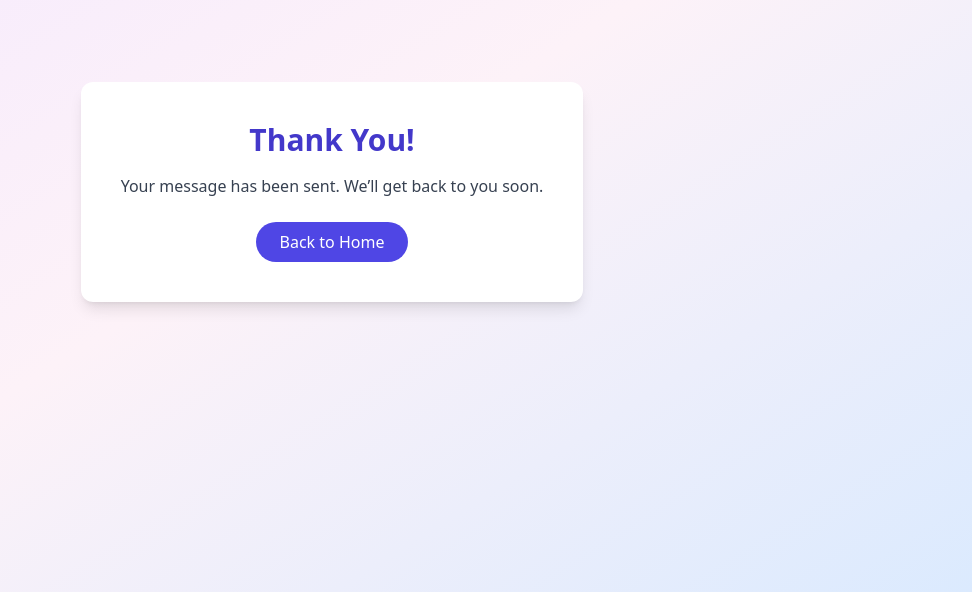
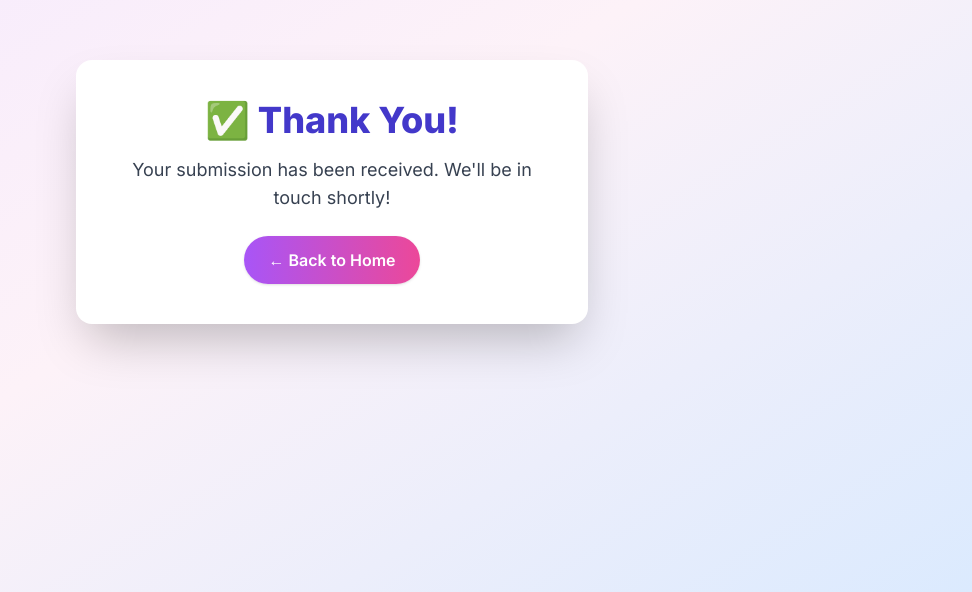
Before and after one commit to Project-Verse/project-verse, a website: page thankyou.html in a window 1280 px wide. Shown: the part 208-800 px from the top of the page, without its empty margins (308-1280 px from the left). Drawn offline with nearby package versions, Linux system fonts and the light colour scheme.

Commit message:
Update thankyou.html

```diff
--- a/thankyou.html
+++ b/thankyou.html
@@ -3,14 +3,43 @@
 <head>
   <meta charset="UTF-8" />
   <meta name="viewport" content="width=device-width, initial-scale=1.0"/>
-  <title>Thank You</title>
+  <title>Thank You - Project Versse</title>
+  <link href="https://fonts.googleapis.com/css2?family=Inter:wght@400;600;800&display=swap" rel="stylesheet" />
   <script src="https://cdn.tailwindcss.com"></script>
+  <style>
+    body {
+      font-family: 'Inter', sans-serif;
+    }
+    .zoom-in {
+      opacity: 0;
+      transform: scale(0.95);
+    }
+    .zoom-in-active {
+      opacity: 1;
+      transform: scale(1);
+      transition: all 0.6s ease-out;
+    }
+  </style>
 </head>
-<body class="flex items-center justify-center h-screen bg-gradient-to-br from-purple-100 via-pink-50 to-blue-100 text-center">
-  <div class="bg-white p-10 rounded-xl shadow-lg">
-    <h1 class="text-3xl font-bold text-indigo-700 mb-4">Thank You!</h1>
-    <p class="text-gray-700">Your message has been sent. We’ll get back to you soon.</p>
-    <a href="index.html" class="mt-6 inline-block bg-indigo-600 text-white px-6 py-2 rounded-full hover:bg-indigo-700 transition">Back to Home</a>
+
+<body class="zoom-in bg-gradient-to-br from-purple-100 via-pink-50 to-blue-100 text-gray-800 min-h-screen flex items-center justify-center">
+  <div class="bg-white p-10 rounded-2xl shadow-2xl max-w-lg w-full text-center zoom-in">
+    <h1 class="text-3xl sm:text-4xl font-extrabold text-indigo-700 mb-4">✅ Thank You!</h1>
+    <p class="text-lg text-gray-700 mb-6">Your submission has been received. We'll be in touch shortly!</p>
+    <a href="index.html" class="inline-block bg-gradient-to-r from-purple-500 to-pink-500 text-white font-semibold px-6 py-3 rounded-full shadow hover:from-pink-500 hover:to-purple-500 transition">
+      ← Back to Home
+    </a>
   </div>
+
+  <script>
+    window.addEventListener('DOMContentLoaded', () => {
+      document.body.classList.add('zoom-in-active');
+      document.querySelectorAll('.zoom-in').forEach((el, i) => {
+        setTimeout(() => {
+          el.classList.add('zoom-in-active');
+        }, 200 * i);
+      });
+    });
+  </script>
 </body>
 </html>
```
